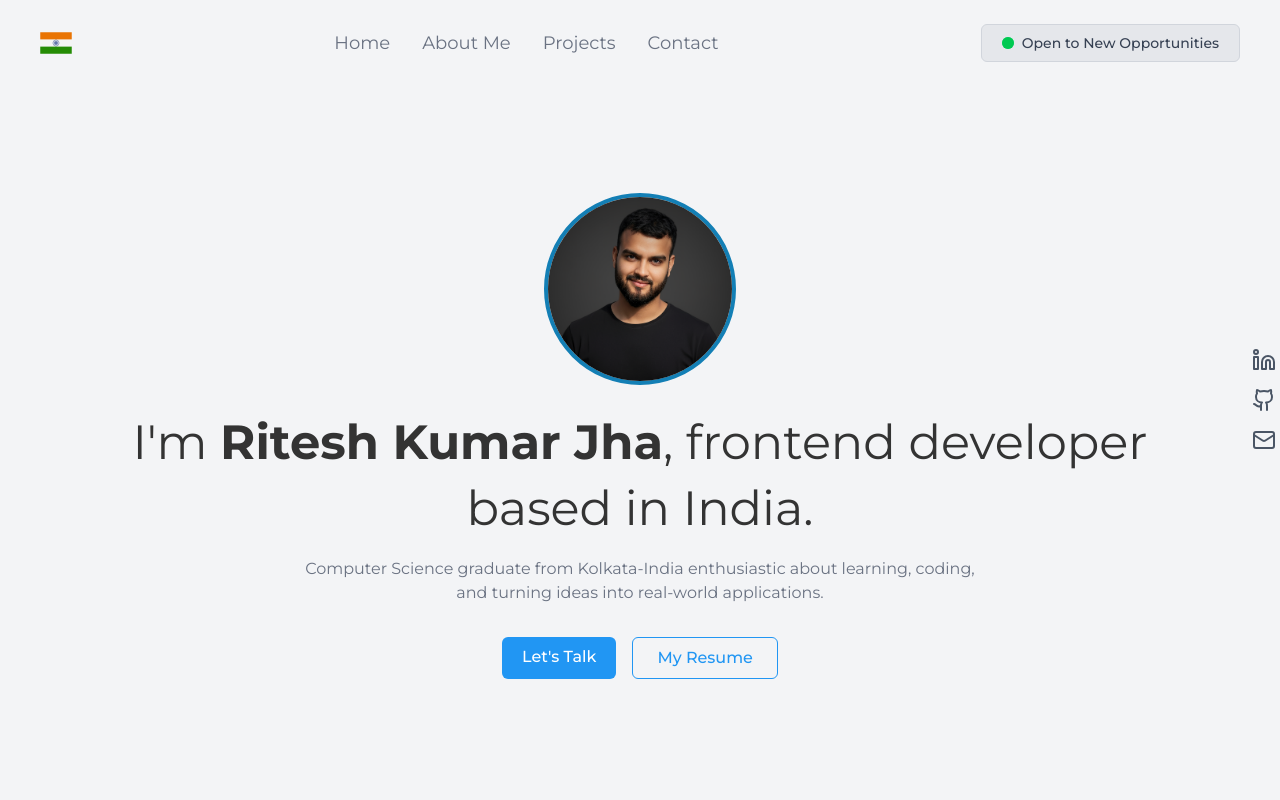
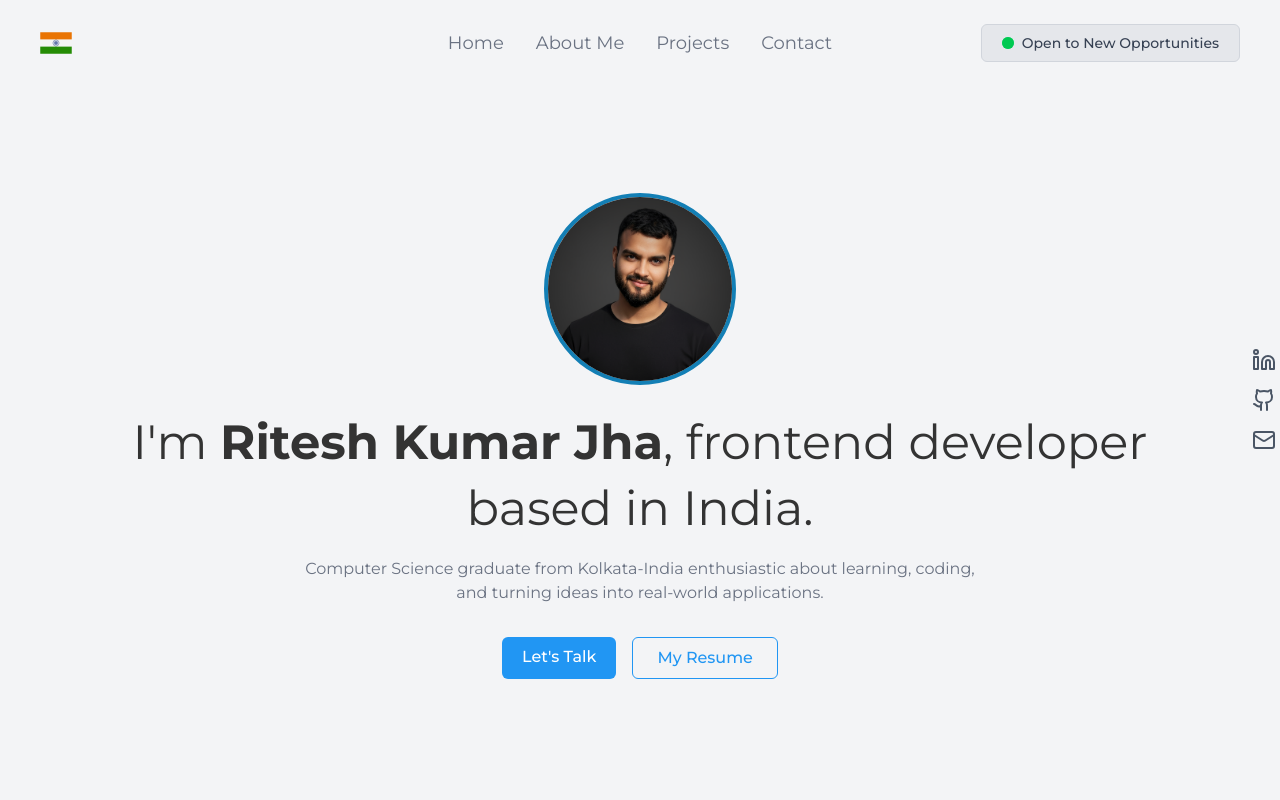
Before and after one commit to rjritesh/New-Portfolio, a React (Vite) app: page / in a window 1280 px wide. Shown: the top 800 px of the page. Built offline with nearby package versions, Linux system fonts and the light colour scheme.

Commit message:
Fix project link and UI of navbar

```diff
--- a/src/components/Hero.jsx
+++ b/src/components/Hero.jsx
@@ -8,17 +8,22 @@ const Hero = () => {
       style={{ fontFamily: "Montserrat, sans-serif" }}
     >
       {/* Navbar */}
-      <header className="absolute top-0 w-full flex flex-wrap justify-between items-center px-8 sm:px-10 py-4 sm:py-6 mb-10">
-        <img src={Ind} alt="Logo" className="hidden sm:block w-8 h-8" />
+      <header className="absolute top-0 w-full flex items-center justify-between px-8 sm:px-10 py-4 sm:py-6">
+        {/* Left: Logo */}
+        <div className="flex-shrink-0">
+          <img src={Ind} alt="Logo" className="hidden sm:block w-8 h-8" />
+        </div>
 
-        <nav className="flex flex-wrap justify-center gap-4 sm:gap-8 text-gray-500 text-base sm:text-lg mt-2 sm:mt-0">
+        {/* Center: Nav items */}
+        <nav className="absolute left-1/2 transform -translate-x-1/2 flex gap-4 sm:gap-8 text-gray-500 text-base sm:text-lg">
           <a href="#home" className="hover:text-[rgb(33,150,243)]">Home</a>
           <a href="#about" className="hover:text-[rgb(33,150,243)]">About Me</a>
           <a href="#project" className="hover:text-[rgb(33,150,243)]">Projects</a>
           <a href="#contact" className="hover:text-[rgb(33,150,243)]">Contact</a>
         </nav>
 
-        <button className="hidden sm:flex items-center gap-2 px-4 sm:px-5 py-2 rounded-md text-sm font-medium text-gray-700 bg-gray-200 border border-gray-300 hover:bg-gray-200 hover:border-gray-400 transition mt-2 sm:mt-0">
+        {/* Right: Button */}
+        <button className="hidden sm:flex items-center gap-2 px-4 sm:px-5 py-2 rounded-md text-sm font-medium text-gray-700 bg-gray-200 border border-gray-300 hover:bg-gray-200 hover:border-gray-400 transition">
           <span className="relative flex h-3 w-3">
             <span className="animate-ping absolute inline-flex h-full w-full rounded-full bg-green-400 opacity-75"></span>
             <span className="relative inline-flex rounded-full h-3 w-3 bg-green-500"></span>
--- a/src/components/Projects.jsx
+++ b/src/components/Projects.jsx
@@ -40,7 +40,7 @@ const projects = [
     description:
       "Fully functional Instagram clone with authentication, posts, likes, and smooth navigation built with React.js and Firebase.",
     tech: ["React.js", "Firebase", "Chakra UI"],
-    github: "https://github.com/your-repo/instagram-clone",
+    github: "https://github.com/rjritesh/InstagramClone",
     // live: "https://your-live-demo.com/instagram-clone",
     image: "https://repository-images.githubusercontent.com/465897194/2c2b436f-5b34-4252-a778-0dc359fe0306",
   },
```
